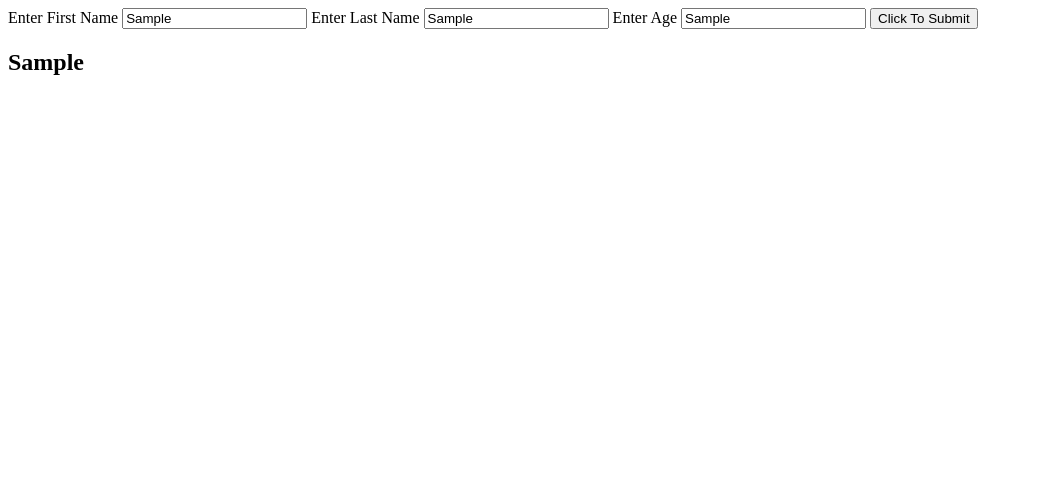
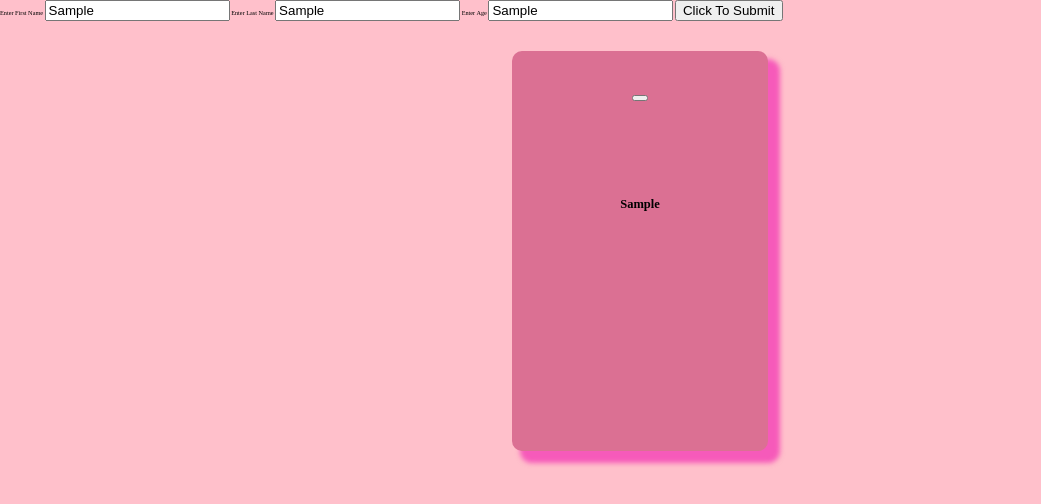
Before and after one commit to staten-island-tech/dom-manipulation-project-dakotas17, a plain HTML site: page index.html in a window 1280 px wide. Both pictures are taken after typing "Sample", "Sample", "Sample" into the empty fields and a click on the input "Click To Submit". Shown: the whole page, without its empty margins (0-1041 px from the left). Drawn offline with Linux system fonts and the light colour scheme.

Commit message:
yayyetetaeyyae

```diff
--- a/dom.js
+++ b/dom.js
@@ -7,17 +7,11 @@ const DOMSelectors = {
     //grab the text input
     //grab ALL the h2s
     h2s: document.querySelectorAll("h2"),
-};
-const LastName = {
-    form2: document.querySelector("#form2"),
-    firstName: document.querySelector(".last-name"),
+    lastName: document.querySelector(".last-name"),
     h3s: document.querySelectorAll("h3"),
-};
-const Age = {
-    form3: document.querySelector("#form3"),
-    firstName: document.querySelector(".age"),
+    age: document.querySelector(".age"),
+    container: document.querySelector(".container"),
 
-    h4s: document.querySelectorAll("h4"),
 };
 
 
@@ -25,19 +19,22 @@ DOMSelectors.form.addEventListener("submit", function(event){
     event.preventDefault();
     console.log(DOMSelectors.firstName.value);
     DOMSelectors.h2s.forEach((el)=> el.textContent = DOMSelectors.firstName.value)
-}
 
-);
+function section(){
+    DOMSelectors.container.insertAdjacentHTML("afterbegin",
+    `<div class="section">
+    <button class = "remove"></button>
+    <h1> ${DOMSelectors.firstName.value}</h1>
+    <img src="" alt="">
+    <p></p>
+</div>`)}
+   section()
+});
+
 
 
 
 //run function to add card and return values
-
-//DOMSelectors.button.addEventListener("click", function(){
-//    let input = DOMSelectors.input.value;
- //   DOMSelectors.box.insertAdjacentHTML("afterbegin", {DOMSelectors});
-
-//});
 
 
 //function card(DOMSelectors){
--- a/index.html
+++ b/index.html
@@ -22,16 +22,10 @@
 <input type="submit" value="Click To Submit" id="submit" />
     </form>
 
-    <h2></h2>
 
-    <h3></h3>
-
-    <h4></h4>
 
 <div class="container">
-    <div class="section">
 
-    </div>
 </div>
 
     <script src="dom.js"></script>
--- a/notes.js
+++ b/notes.js
@@ -4,3 +4,6 @@ const eyr = {
     box: document.getElementById.value("box"),
     points: document.querySelectorAll.value(".point"), //node list
     };
+
+    DOMSelectors.box.insertAdjacentHTML("afterbegin", <h1>${DOMSelectors}</h1>
+);
--- a/style.css
+++ b/style.css
@@ -0,0 +1,30 @@
+html,
+body {
+    margin: 0;
+    padding: 0;
+    box-sizing: 0;
+    font-size: 62.5%;
+}
+body{
+    background-color: pink;
+}
+.container {
+    margin: auto;
+    display: flex;
+    flex-wrap: wrap;
+    justify-content: space-around;
+    align-items: center;
+}
+.section{
+    background-color: palevioletred;
+    height: 50vh;
+    width: 20%;
+    display: flex;
+    flex-direction: column;
+    align-items: center;
+    justify-content: space-around;
+    border-radius: 1rem;
+    box-shadow: 1rem 1rem 0.5rem 0.2rem #e0a8;
+    margin: 3rem 3rem;
+    object-fit: cover;
+}
```
